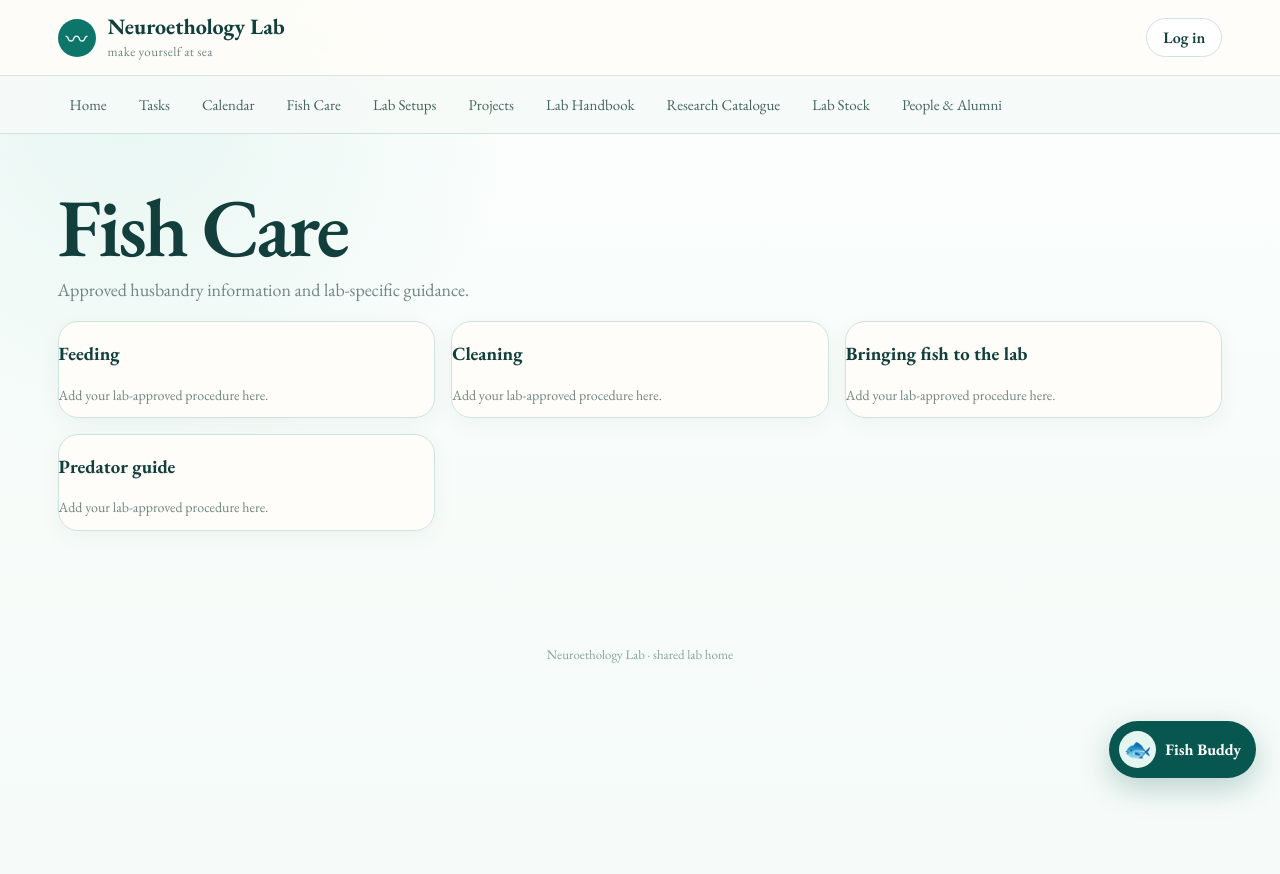
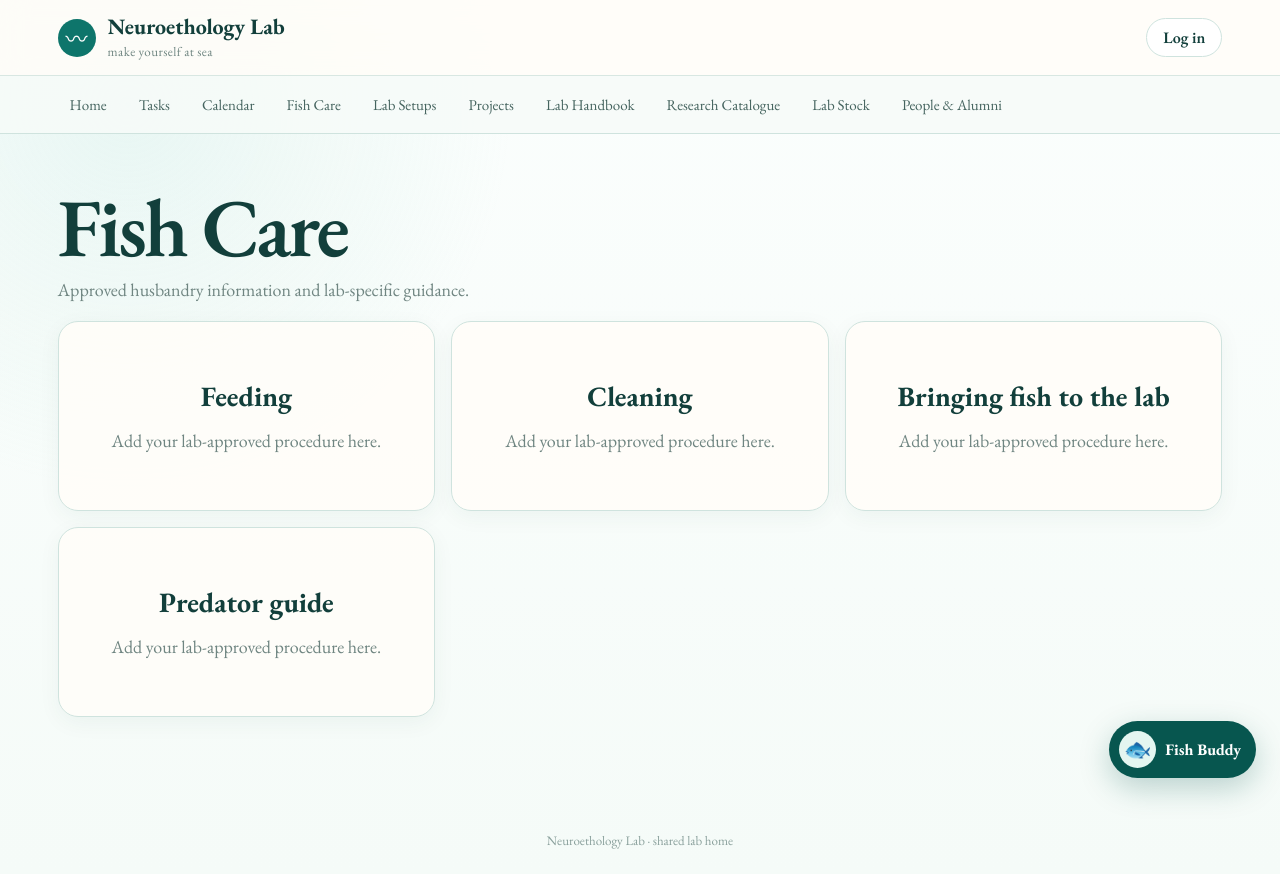
Before and after one commit to asmiaggarwalug2023-alt/neuroethology-lab, a Next.js app: page /fish-care in a window 1280 px wide. Before the commit the page ends 800 px from the top, so only its background shows below. Built offline with nearby package versions, Linux system fonts and the light colour scheme.

Commit message:
Center Fish Care card text

```diff
--- a/app/globals.css
+++ b/app/globals.css
@@ -86,3 +86,22 @@ button{cursor:pointer}
 .footer-note{text-align:center;color:#8aa09c;font-size:13px;padding:25px}
 @media(max-width:900px){.quick-grid{grid-template-columns:1fr 1fr}.dashboard-grid{grid-template-columns:1fr}.hero-wave{display:none}.main-nav{top:68px}.site-header{height:68px}.main{padding-top:25px}}
 @media(max-width:600px){.quick-grid{grid-template-columns:1fr}.page-title{font-size:52px}.site-header{padding:0 18px}.brand-lockup small{display:none}.main-nav{padding-left:18px}.fish-buddy-wrap{right:14px;bottom:14px}.fish-buddy>span:last-child{display:none}.fish-buddy{padding:8px}.main{width:min(92vw,1180px)}}
+
+
+.fish-care-card{
+  min-height:190px;
+  padding:28px;
+  display:flex;
+  flex-direction:column;
+  align-items:center;
+  justify-content:center;
+  text-align:center;
+}
+.fish-care-card h3{
+  margin:0 0 14px;
+  font-size:28px;
+}
+.fish-care-card p{
+  margin:0;
+  font-size:18px;
+}
```
